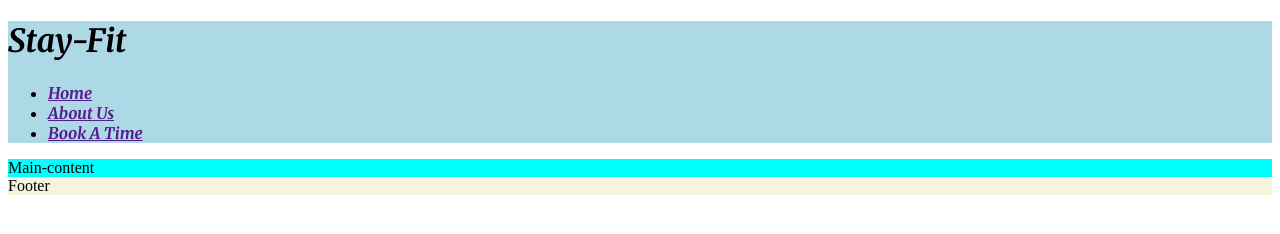
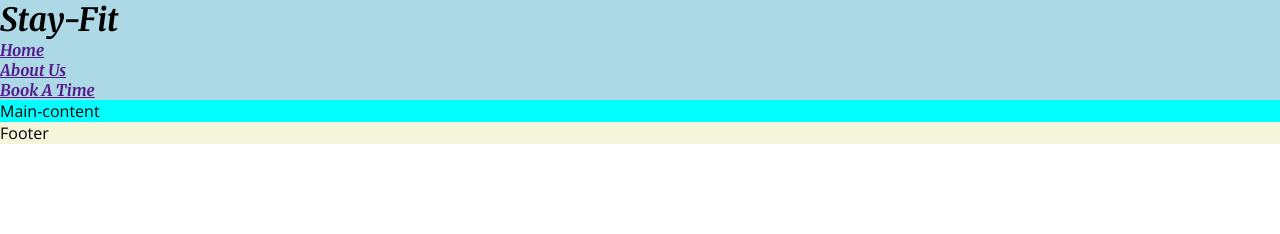
Before and after one commit to veronicauwasi867/Stay-fit, a plain HTML site: page index.html in a window 1280 px wide. Drawn offline with nearby package versions, Linux system fonts and the light colour scheme.

Commit message:
Add meta tags for search engines and Stylesheet styling

```diff
--- a/assets/css/style.css
+++ b/assets/css/style.css
@@ -1,7 +1,19 @@
 /* Google fonts import */
 @import url('https://fonts.googleapis.com/css2?family=Merriweather:ital,wght@0,300;0,400;0,700;0,900;1,300;1,400;1,700;1,900&family=Open+Sans:ital,wght@0,300..800;1,300..800&display=swap');
-
-
+/* Asterisk */
+* {
+    box-sizing: border-box;
+    padding: 0;
+    margin: 0;
+}
+/* General */
+body {
+    font-family:"Open Sans", sans-serif;
+    min-height: 100vh;
+    flex-direction: column;
+    display: flex;
+    color: black;
+}
 /* Header */
 header {
     background-color: lightblue;
@@ -9,7 +21,9 @@ header {
     font-weight: 700;
     font-style: italic;
 }
-
+h1 {
+    font-family:"Merriweather", serif;;
+}
 
 
 /* Main-Content */
--- a/index.html
+++ b/index.html
@@ -1,9 +1,14 @@
 <!DOCTYPE html>
 <html lang="en">
+
 <head>
     <meta charset="UTF-8">
     <meta name="viewport" content="width=device-width, initial-scale=1.0">
     <meta http-equiv="X-UA-Compatible" content="IE=Edge">
+<!--Tags for search Engines-->
+<meta name="description" content="stay-fit, lose weight, maintain the progress, make it a lifestyle and have fun">
+<meta name="keywords" content="stay-fit, health, benefit, fitness, weight-loss, excercise, no special meal prep individual plan">
+
     <!--Tittle-->
     <title>Stay-Fit</title>
 
@@ -17,11 +22,12 @@
     <!--Stylesheet-->
     <link rel="stylesheet" href="assets/css/style.css">
 </head>
+
 <body>
     <!--The Header-->
     <header>
         <a href="index.html"></a>
-    <h1>Stay-Fit</h1>
+        <h1 id="theme">Stay-Fit</h1>
         <nav>
             <ul>
                 <li>
@@ -44,4 +50,5 @@
     <footer>Footer</footer>
 
 </body>
+
 </html>
```
Lines whose indentation alone changed are shown as unchanged.
